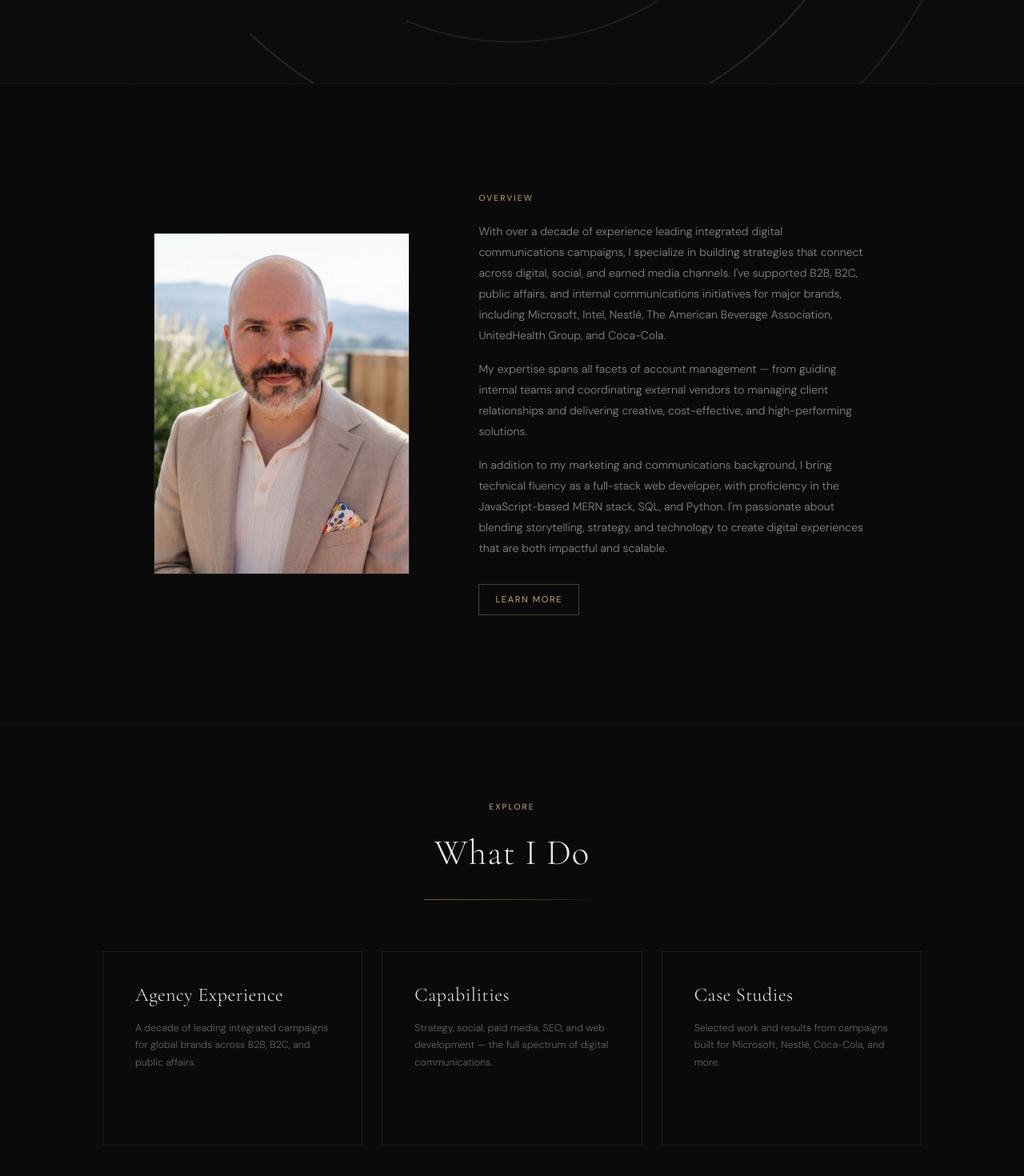
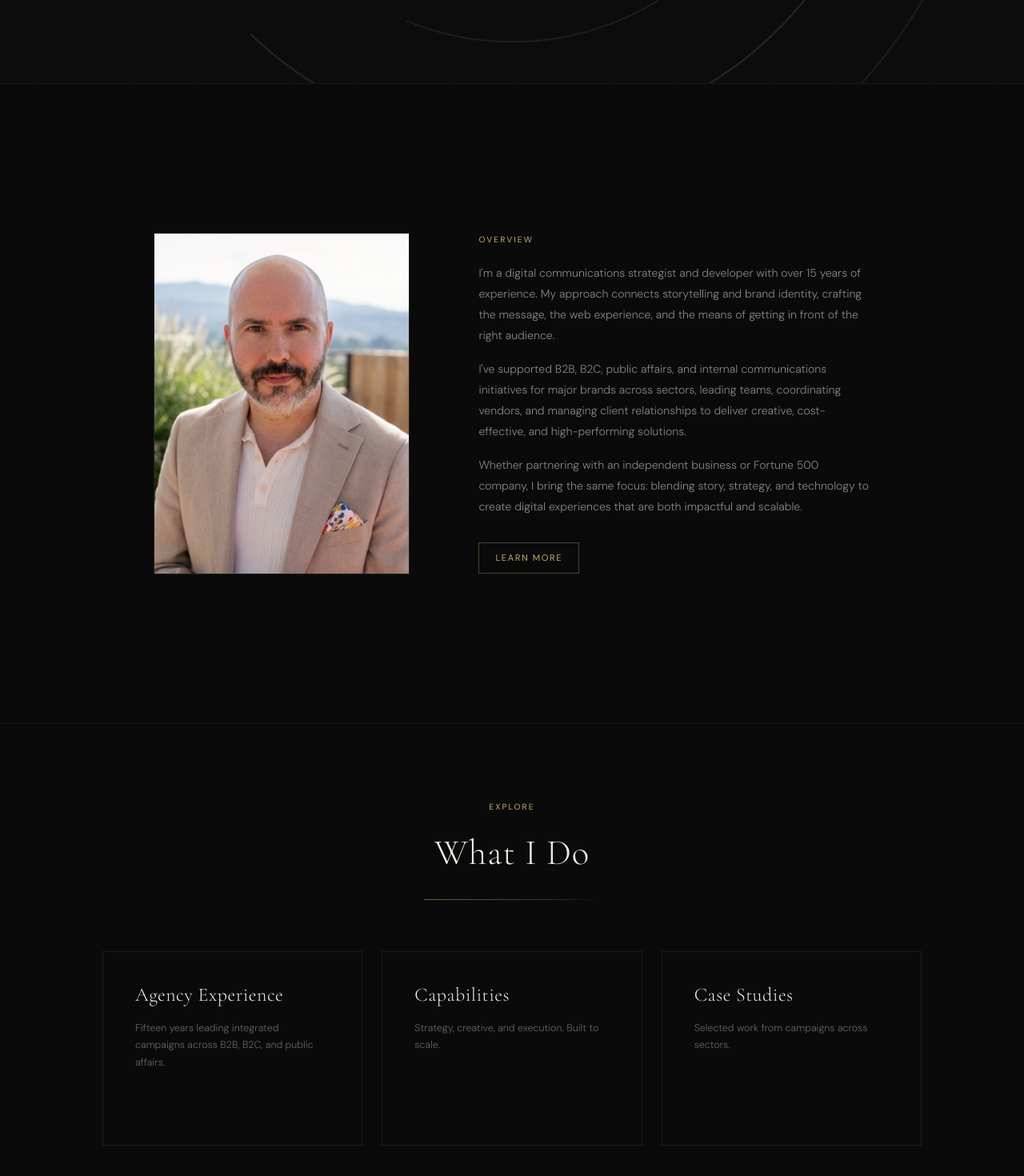
Before and after one commit to garrettswink/refresh-tests, a Next.js app: page / in a window 1280 px wide. Shown: the part 776-2246 px from the top of the page at 80% size. Built offline with nearby package versions, Linux system fonts and the light colour scheme.

Commit message:
homepage copy updates

```diff
--- a/components/HeroSection.tsx
+++ b/components/HeroSection.tsx
@@ -211,24 +211,20 @@ export default function HeroSection() {
             </p>
             <div className="space-y-4 mb-8">
               <p className="text-[0.88rem] font-light leading-[1.85] text-[#f0ece4]/55">
-                With over a decade of experience leading integrated digital communications
-                campaigns, I specialize in building strategies that connect across digital,
-                social, and earned media channels. I've supported B2B, B2C, public affairs,
-                and internal communications initiatives for major brands, including Microsoft,
-                Intel, Nestlé, The American Beverage Association, UnitedHealth Group, and
-                Coca-Cola.
+               I'm a digital communications strategist and developer with over 15 years of experience.
+               My approach connects storytelling and brand identity, crafting the message, the web experience,
+               and the means of getting in front of the right audience.
               </p>
               <p className="text-[0.88rem] font-light leading-[1.85] text-[#f0ece4]/55">
-                My expertise spans all facets of account management — from guiding internal
-                teams and coordinating external vendors to managing client relationships and
-                delivering creative, cost-effective, and high-performing solutions.
+               I've supported B2B, B2C, public affairs, and internal communications initiatives for major
+               brands across sectors, leading teams, coordinating vendors, and managing client relationships
+               to deliver creative, cost-effective, and high-performing solutions.
               </p>
               <p className="text-[0.88rem] font-light leading-[1.85] text-[#f0ece4]/55">
-                In addition to my marketing and communications background, I bring technical
-                fluency as a full-stack web developer, with proficiency in the
-                JavaScript-based MERN stack, SQL, and Python. I'm passionate about blending
-                storytelling, strategy, and technology to create digital experiences that are
-                both impactful and scalable.
+                Whether partnering with an independent business or Fortune 500 company, I bring the same focus:
+                blending story, strategy, and technology to create digital experiences that are both impactful
+                and scalable.
+
               </p>
             </div>
             <a
--- a/components/SectionCards.tsx
+++ b/components/SectionCards.tsx
@@ -7,19 +7,19 @@ const cards = [
   {
     title: "Agency Experience",
     description:
-      "A decade of leading integrated campaigns for global brands across B2B, B2C, and public affairs.",
+      "Fifteen years leading integrated campaigns across B2B, B2C, and public affairs.",
     href: "/experience",
   },
   {
     title: "Capabilities",
     description:
-      "Strategy, social, paid media, SEO, and web development — the full spectrum of digital communications.",
+      "Strategy, creative, and execution. Built to scale.",
     href: "/capabilities",
   },
   {
     title: "Case Studies",
     description:
-      "Selected work and results from campaigns built for Microsoft, Nestlé, Coca-Cola, and more.",
+      "Selected work from campaigns across sectors.",
     href: "/case-studies",
   },
 ];
```
